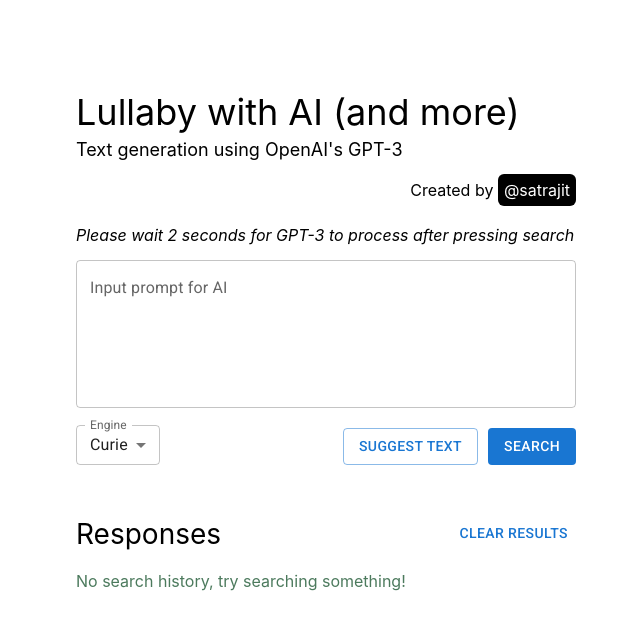
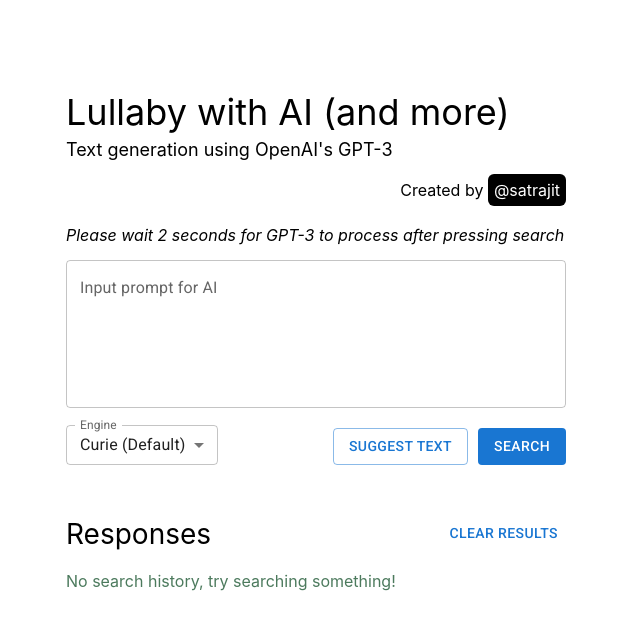
Before and after one commit to wise-bit/satrajit-shopify-frontend-2022, a React (Create React App) app: page / in a window 1280 px wide. Shown: the top 630 px of the page, without its empty margins (324-964 px from the left). Built offline with nearby package versions, Linux system fonts and the light colour scheme.

Commit message:
fixed width issue

```diff
--- a/src/components/Prompt.js
+++ b/src/components/Prompt.js
@@ -105,10 +105,9 @@
           alignItems: 'center',
           width: '100%',
           justifyContent: 'center',
-          padding: '10px',
         }}
       >
-        <Box>
+        <Box style={{ width: isMobile ? '100%' : '500px', padding: '10px' }}>
           <div style={{ fontSize: '36px', marginTop: '80px' }}>
             Lullaby with AI (and more)
           </div>
@@ -137,9 +136,7 @@
           <div style={{ fontStyle: 'italic', marginTop: '25px' }}>
             Please wait 2 seconds for GPT-3 to process after pressing search
           </div>
-          <div
-            style={{ marginTop: '15px', width: isMobile ? '100%' : '500px' }}
-          >
+          <div style={{ marginTop: '15px' }}>
             <TextField
               id='outlined-multiline-static'
               label='Input prompt for AI'
@@ -173,10 +170,12 @@
                   label='Engine'
                   onChange={switchEngine}
                 >
-                  <MenuItem value={'text-curie-001'}>Curie</MenuItem>
-                  <MenuItem value={'text-ada-001'}>Ada</MenuItem>
+                  <MenuItem value={'text-curie-001'}>Curie (Default)</MenuItem>
+                  <MenuItem value={'text-ada-001'}>Ada (Fastest)</MenuItem>
                   <MenuItem value={'text-babbage-001'}>Babbage</MenuItem>
-                  <MenuItem value={'text-davinci-002'}>DaVinci</MenuItem>
+                  <MenuItem value={'text-davinci-002'}>
+                    DaVinci (Strongest)
+                  </MenuItem>
                 </Select>
               </FormControl>
 
```
